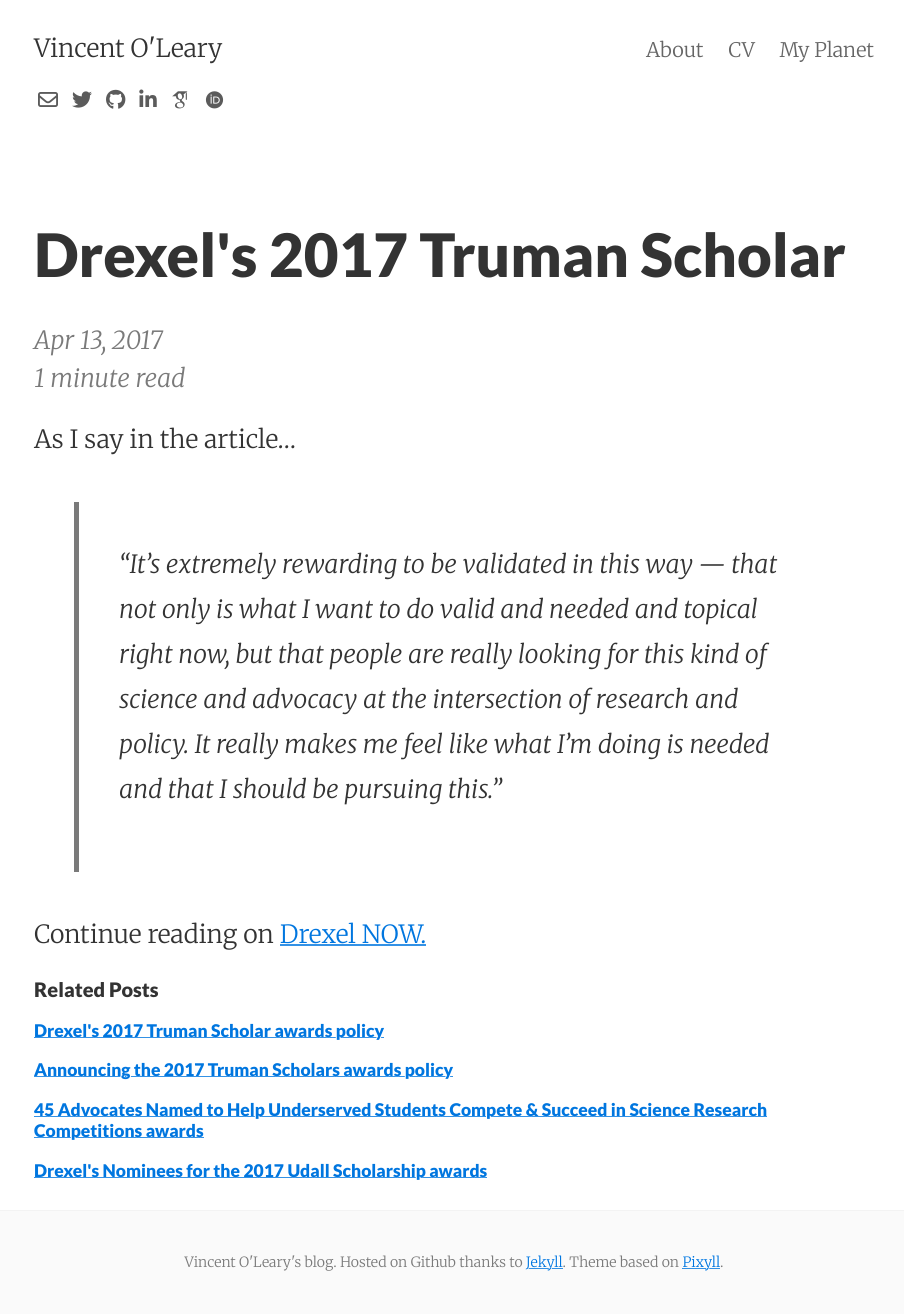
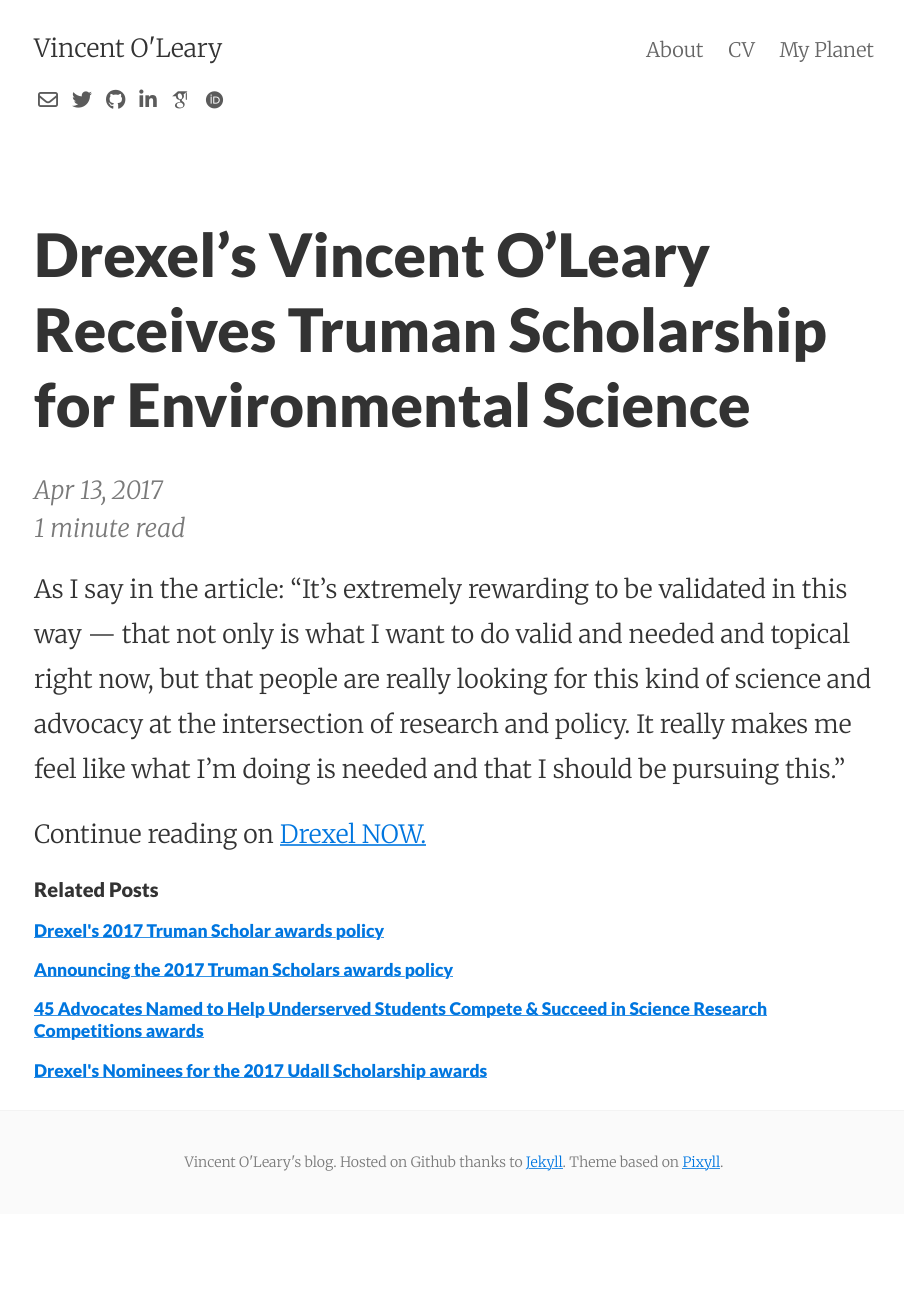
Before and after one commit to MonroeMegalonyx/vjoleary.github.io, a Jekyll site: the page built from _posts/2017-04-13-drexel-first-truman-scholar.md, in a window 1280 px wide. Shown: the whole page, without its empty margins (186-1090 px from the left). Built offline with Jekyll 4.4.1, drawn with Linux system fonts in a browser that asks for light colours; nearby versions of some CDN libraries; some web fonts are replaced; after the commit the page ends 1214 px from its top, so only the background shows below that.

Commit message:
Updated Truman post

```diff
--- a/_posts/2017-04-13-drexel-first-truman-scholar.md
+++ b/_posts/2017-04-13-drexel-first-truman-scholar.md
@@ -1,11 +1,9 @@
 ---
 layout: post
-title: Drexel's 2017 Truman Scholar
+title: Drexel’s Vincent O’Leary Receives Truman Scholarship for Environmental Science
 tags: awards policy
 ---
 
-As I say in the article...
-
->"It’s extremely rewarding to be validated in this way — that not only is what I want to do valid and needed and topical right now, but that people are really looking for this kind of science and advocacy at the intersection of research and policy. It really makes me feel like what I’m doing is needed and that I should be pursuing this."
+As I say in the article: "It’s extremely rewarding to be validated in this way — that not only is what I want to do valid and needed and topical right now, but that people are really looking for this kind of science and advocacy at the intersection of research and policy. It really makes me feel like what I’m doing is needed and that I should be pursuing this."
 
 Continue reading on [Drexel NOW.](http://drexel.edu/now/archive/2017/April/Truman-Scholar-Vincent-O-Leary/)
```
